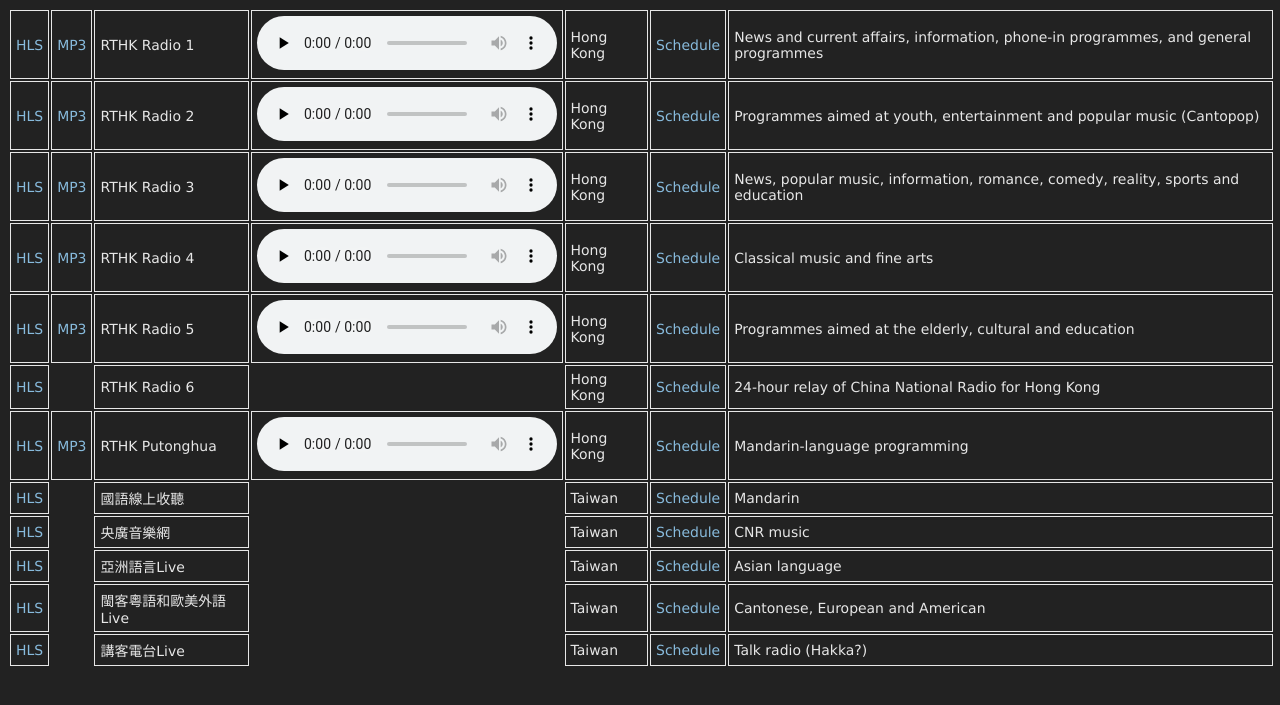
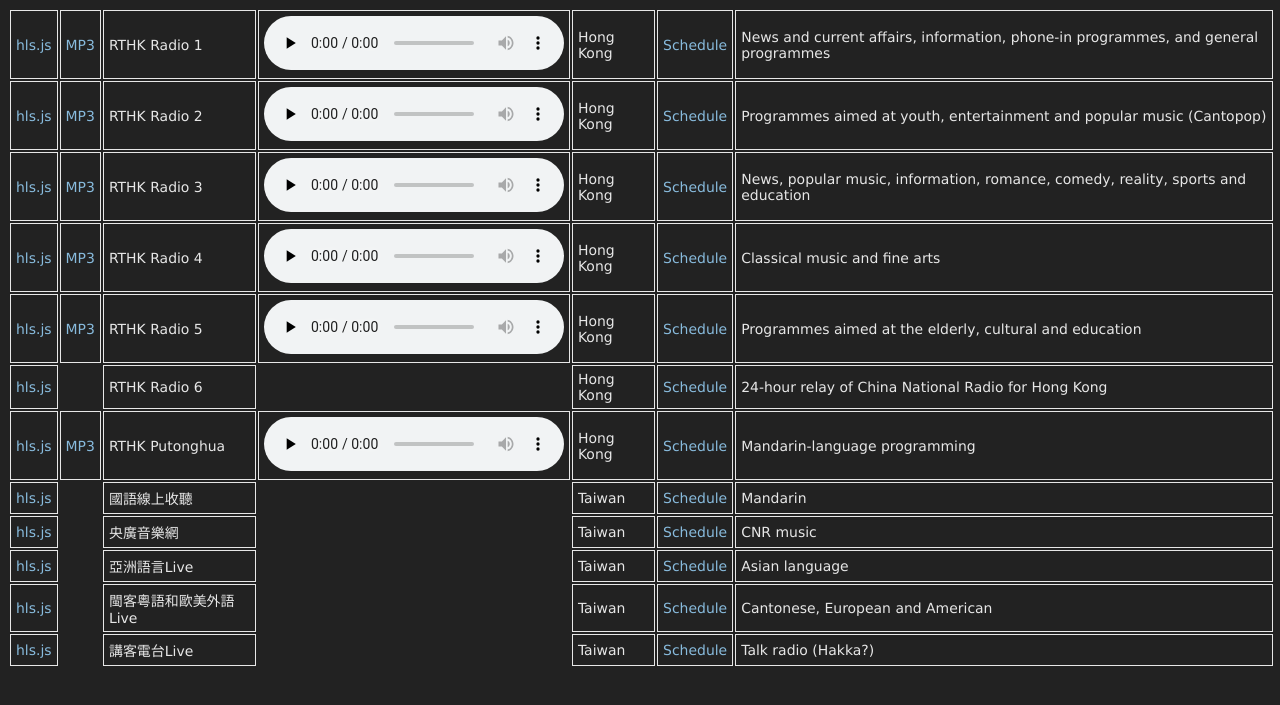
Before and after one commit to danburd/danburd.github.io, a Jekyll site: the page chinese.html, which Jekyll copies as it is, in a window 1280 px wide. Shown: the top 705 px of the page. Built offline with Jekyll 4.4.1, drawn with Linux system fonts in a browser that asks for light colours.

Commit message:
Changed HLS to hls.js

```diff
--- a/chinese.html
+++ b/chinese.html
@@ -8,7 +8,7 @@
 <body>
 <table>
   <tr>
-   <td><a href="/hlsjsaudio.html?stream=https://rthkaudio1-lh.akamaihd.net/i/radio1_1@355864/master.m3u8">HLS</a></td>
+   <td><a href="/hlsjsaudio.html?stream=https://rthkaudio1-lh.akamaihd.net/i/radio1_1@355864/master.m3u8">hls.js</a></td>
    <td><a href="http://stm.rthk.hk/radio1" type="audio/mpeg">MP3</a></td>
    <td>RTHK Radio 1</td>
    <td><audio controls preload="none"><source src="http://stm.rthk.hk/radio1" type="audio/mpeg"></audio></td>
@@ -17,7 +17,7 @@
    <td>News and current affairs, information, phone-in programmes, and general programmes</td>
   </tr>
   <tr>
-   <td><a href="/hlsjsaudio.html?stream=https://rthkaudio2-lh.akamaihd.net/i/radio2_1@355865/master.m3u8">HLS</a></td>
+   <td><a href="/hlsjsaudio.html?stream=https://rthkaudio2-lh.akamaihd.net/i/radio2_1@355865/master.m3u8">hls.js</a></td>
    <td><a href="http://stm.rthk.hk/radio2" type="audio/mpeg">MP3</a></td>
    <td>RTHK Radio 2</td>
    <td><audio controls preload="none"><source src="http://stm.rthk.hk/radio2" type="audio/mpeg"></audio></td>
@@ -26,7 +26,7 @@
    <td>Programmes aimed at youth, entertainment and popular music (Cantopop)</td>
   </tr>
   <tr>
-   <td><a href="/hlsjsaudio.html?stream=https://rthkaudio3-lh.akamaihd.net/i/radio3_1@355866/master.m3u8">HLS</a></td>
+   <td><a href="/hlsjsaudio.html?stream=https://rthkaudio3-lh.akamaihd.net/i/radio3_1@355866/master.m3u8">hls.js</a></td>
    <td><a href="http://stm.rthk.hk/radio3" type="audio/mpeg">MP3</a></td>
    <td>RTHK Radio 3</td>
    <td><audio controls preload="none"><source src="http://stm.rthk.hk/radio3" type="audio/mpeg"></audio></td>
@@ -35,7 +35,7 @@
    <td>News, popular music, information, romance, comedy, reality, sports and education</td>
   </tr>
   <tr>
-   <td><a href="/hlsjsaudio.html?stream=https://rthkaudio4-lh.akamaihd.net/i/radio4_1@355867/master.m3u8">HLS</a></td>
+   <td><a href="/hlsjsaudio.html?stream=https://rthkaudio4-lh.akamaihd.net/i/radio4_1@355867/master.m3u8">hls.js</a></td>
    <td><a href="http://stm.rthk.hk/radio4" type="audio/mpeg">MP3</a></td>
    <td>RTHK Radio 4</td>
    <td><audio controls preload="none"><source src="http://stm.rthk.hk/radio4" type="audio/mpeg"></audio></td>
@@ -44,7 +44,7 @@
    <td>Classical music and fine arts</td>
   </tr>
   <tr>
-   <td><a href="/hlsjsaudio.html?stream=https://rthkaudio5-lh.akamaihd.net/i/radio5_1@355868/master.m3u8">HLS</a></td>
+   <td><a href="/hlsjsaudio.html?stream=https://rthkaudio5-lh.akamaihd.net/i/radio5_1@355868/master.m3u8">hls.js</a></td>
    <td><a href="http://stm.rthk.hk/radio5" type="audio/mpeg">MP3</a></td>
    <td>RTHK Radio 5</td>
    <td><audio controls preload="none"><source src="http://stm.rthk.hk/radio5" type="audio/mpeg"></audio></td>
@@ -53,7 +53,7 @@
    <td>Programmes aimed at the elderly, cultural and education</td>
   </tr>
   <tr>
-   <td><a href="/hlsjsaudio.html?stream=https://rthkaudio6cnr-lh.akamaihd.net/i/radio6cnr_1@575604/master.m3u8">HLS</a></td>
+   <td><a href="/hlsjsaudio.html?stream=https://rthkaudio6cnr-lh.akamaihd.net/i/radio6cnr_1@575604/master.m3u8">hls.js</a></td>
    <td></td>
    <td>RTHK Radio 6</td>
    <td></td>
@@ -62,7 +62,7 @@
    <td>24-hour relay of China National Radio for Hong Kong</td>
   </tr>
   <tr>
-   <td><a href="/hlsjsaudio.html?stream=https://rthkaudio6-lh.akamaihd.net/i/radiopth_1@355869/master.m3u8">HLS</a></td>
+   <td><a href="/hlsjsaudio.html?stream=https://rthkaudio6-lh.akamaihd.net/i/radiopth_1@355869/master.m3u8">hls.js</a></td>
    <td><a href="http://stm.rthk.hk/radiopth" type="audio/mpeg">MP3</a></td>
    <td>RTHK Putonghua</td>
    <td><audio controls preload="none"><source src="http://stm.rthk.hk/radiopth" type="audio/mpeg"></audio></td>
@@ -71,7 +71,7 @@
    <td>Mandarin-language programming</td>
   </tr>
   <tr>
-   <td><a href="/hlsjsaudio.html?stream=https://www.soundvideostar.com/live/_definst_/rti3/playlist.m3u8">HLS</a></td>
+   <td><a href="/hlsjsaudio.html?stream=https://www.soundvideostar.com/live/_definst_/rti3/playlist.m3u8">hls.js</a></td>
    <td></td>
    <td>國語線上收聽</td>
    <td></td>
@@ -80,7 +80,7 @@
    <td>Mandarin</td>
   </tr>
   <tr>
-   <td><a href="/hlsjsaudio.html?stream=https://www.soundvideostar.com/live/_definst_/rti4/playlist.m3u8">HLS</a></td>
+   <td><a href="/hlsjsaudio.html?stream=https://www.soundvideostar.com/live/_definst_/rti4/playlist.m3u8">hls.js</a></td>
    <td></td>
    <td>央廣音樂網</td>
    <td></td>
@@ -89,7 +89,7 @@
    <td>CNR music</td>
   </tr>
   <tr>
-   <td><a href="/hlsjsaudio.html?stream=https://www.soundvideostar.com/live/_definst_/rti5/playlist.m3u8">HLS</a></td>
+   <td><a href="/hlsjsaudio.html?stream=https://www.soundvideostar.com/live/_definst_/rti5/playlist.m3u8">hls.js</a></td>
    <td></td>
    <td>亞洲語言Live</td>
    <td></td>
@@ -98,7 +98,7 @@
    <td>Asian language</td>
   </tr>
   <tr>
-   <td><a href="/hlsjsaudio.html?stream=https://www.soundvideostar.com/live/_definst_/rti6/playlist.m3u8">HLS</a></td>
+   <td><a href="/hlsjsaudio.html?stream=https://www.soundvideostar.com/live/_definst_/rti6/playlist.m3u8">hls.js</a></td>
    <td></td>
    <td>閩客粵語和歐美外語Live</td>
    <td></td>
@@ -107,7 +107,7 @@
    <td>Cantonese, European and American</td>
   </tr>
   <tr>
-   <td><a href="/hlsjsaudio.html?stream=https://www.soundvideostar.com/live/_definst_/hakkaradio/playlist.m3u8">HLS</a></td>
+   <td><a href="/hlsjsaudio.html?stream=https://www.soundvideostar.com/live/_definst_/hakkaradio/playlist.m3u8">hls.js</a></td>
    <td></td>
    <td>講客電台Live</td>
    <td></td>
```
